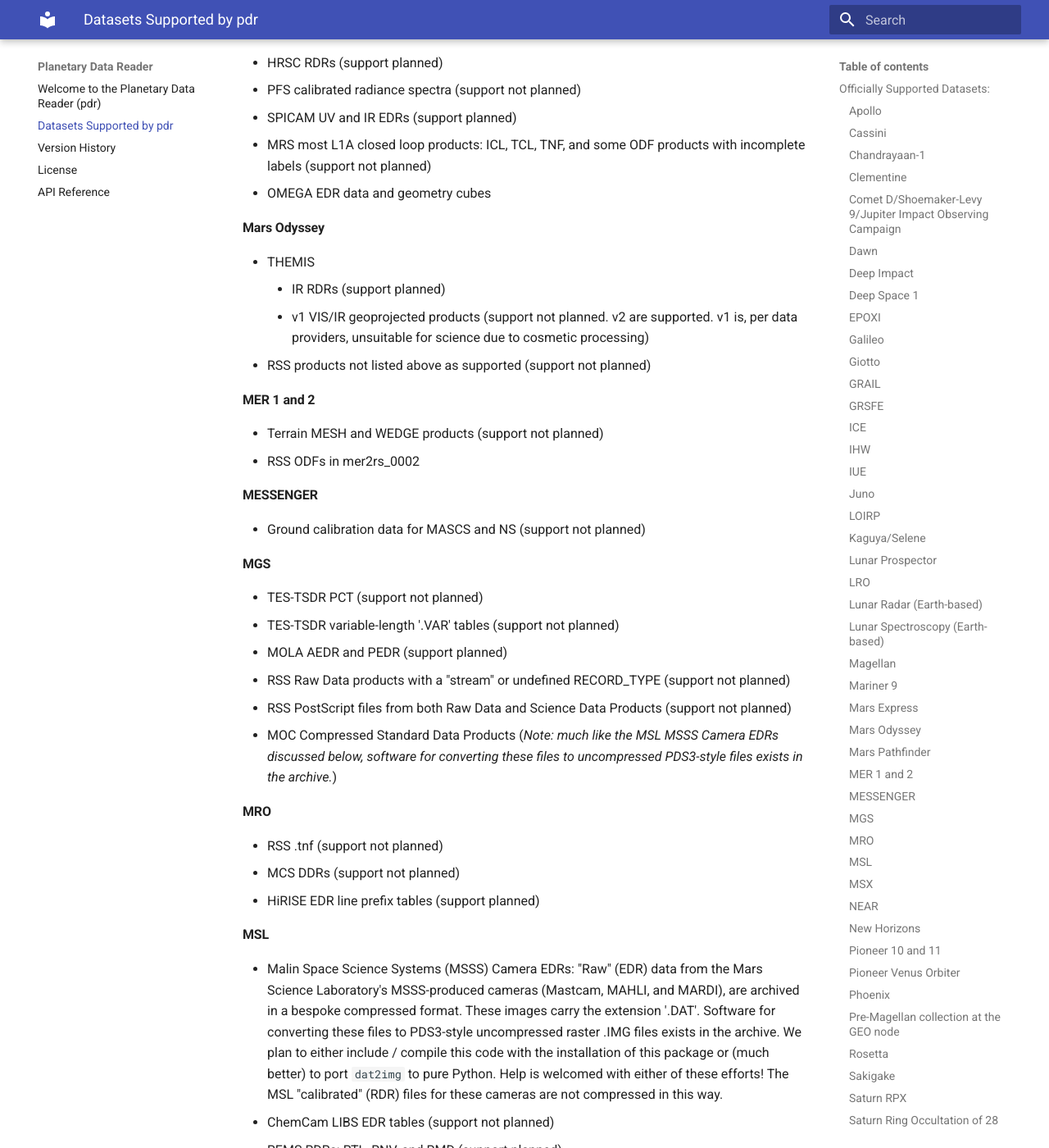
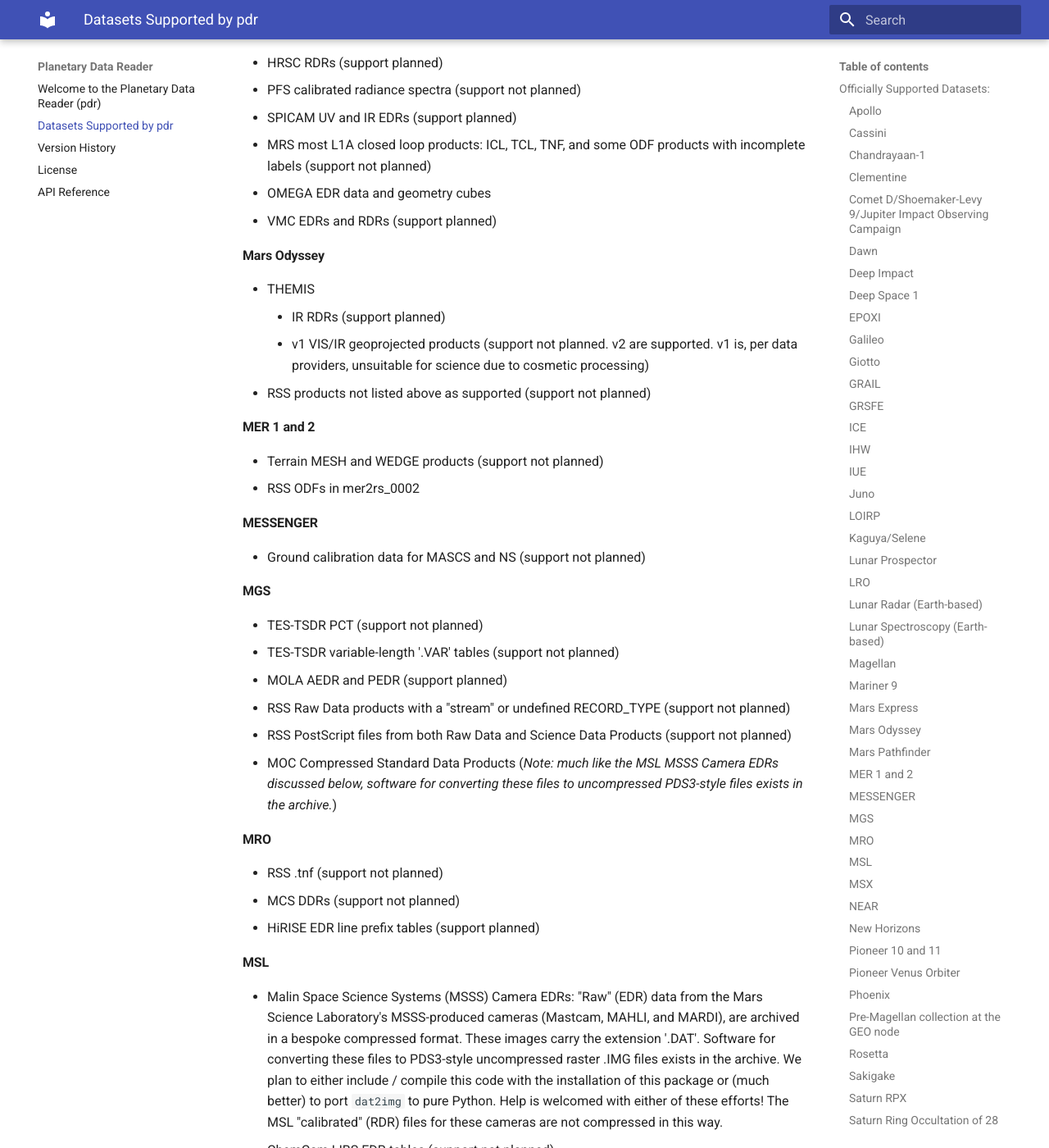
Before and after one commit to MillionConcepts/pdr, an MkDocs documentation site: the page built from docs/supported_datasets.md, in a window 1280 px wide and 1400 px high, scrolled down 22246 px. Shown: the whole window at 82% size. Built offline with MkDocs 1.6.1 and Material for MkDocs 9.7.7, drawn with Linux system fonts in a browser that asks for light colours; some of the changed text lies outside the part shown.

Commit message:
update support docs

```diff
--- a/docs/supported_datasets.md
+++ b/docs/supported_datasets.md
@@ -656,6 +656,7 @@ expected data structures and that interpretable portions of their data
   - SPICAM UV and IR EDRs (support planned)
   - MRS most L1A closed loop products: ICL, TCL, TNF, and some ODF products with incomplete labels (support not planned)
   - OMEGA EDR data and geometry cubes
+  - VMC EDRs and RDRs (support planned)
 #### Mars Odyssey
   - THEMIS
     - IR RDRs (support planned)
@@ -695,6 +696,7 @@ expected data structures and that interpretable portions of their data
     compressed in this way.
   - ChemCam LIBS EDR tables (support not planned)
   - REMS RDRs: RTL, RNV, and RMD (support planned)
+  - RAD EDRs and RDRs (support planned)
 #### New Horizons
   - Pluto encounter derived data: ALICE stellar occultation data
 #### Pioneer Venus Orbiter
```
Also changed, not shown: CHANGELOG.md (+1 -1 lines).
